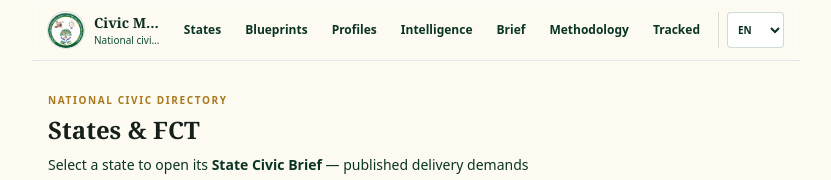
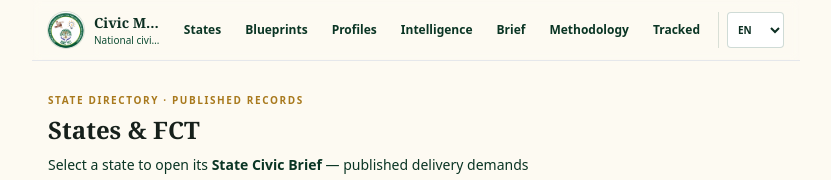
Before and after one commit to mrzulqarnainnadabo/2027-street-mandate, a Next.js app: page /states in a window 1280 px wide. Shown: the top 180 px of the page, without its empty margins (224-1055 px from the left). Built offline with nearby package versions, Linux system fonts and the light colour scheme.

Commit message:
fix: pilot-safe states page kicker

```diff
--- a/app/states/page.tsx
+++ b/app/states/page.tsx
@@ -19,10 +19,10 @@ export default function StatesPage() {
       <Header />
       <main className="px-4 py-8">
         <p className="text-[10px] font-semibold uppercase tracking-[0.16em] text-gold-600">
-          National civic directory
+          State directory · published records
         </p>
         <h1 className="mt-1.5 font-display text-2xl font-bold text-forest-900">
-          States &amp; FCT
+          States & FCT
         </h1>
         <p className="mt-2 max-w-lg text-sm leading-relaxed text-forest-700">
           Select a state to open its <strong>State Civic Brief</strong> — published delivery demands
```
